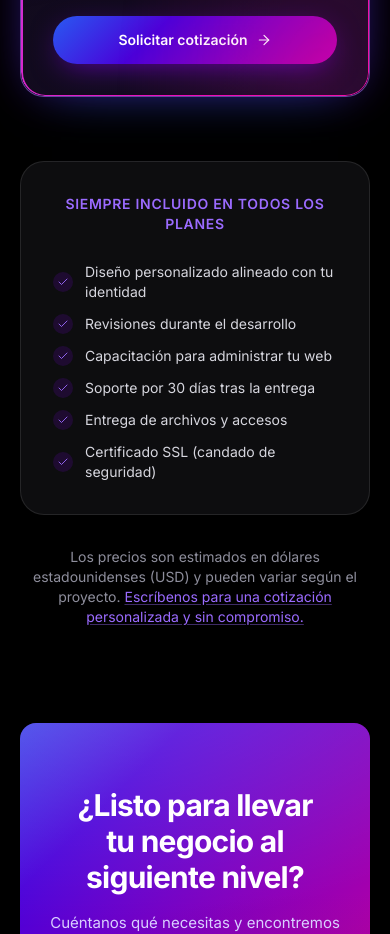
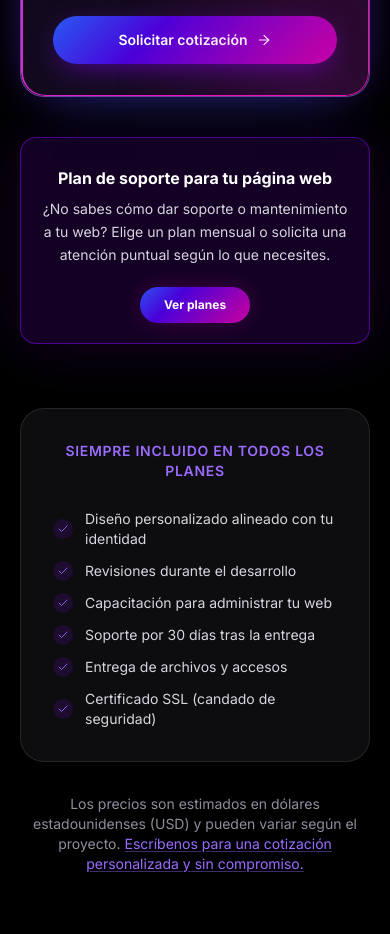
Before and after one commit to bbaltodanodev-lang/possible-cr, a Next.js app: page /paginas-web in a window 390 px wide. Shown: the part 7400-8334 px from the top of the page. Built offline with nearby package versions, Linux system fonts and the light colour scheme; no server answers.

Commit message:
Add files via upload

```diff
--- a/src/components/layout/Navbar.tsx
+++ b/src/components/layout/Navbar.tsx
@@ -158,7 +158,9 @@ export function Navbar() {
                     onClick={() => setServicesOpen(false)}
                     className={cn(
                       "flex items-center justify-between rounded-xl px-3 py-2.5 text-sm font-medium transition-colors",
-                      isActive
+                      item.key === "soporte"
+                        ? "text-brand-gradient"
+                        : isActive
                         ? "bg-brand-tint font-semibold text-brand-300"
                         : "text-body hover:bg-white/5 hover:text-strong",
                     )}
@@ -264,7 +266,9 @@ export function Navbar() {
                       aria-current={isActive ? "page" : undefined}
                       className={cn(
                         "block rounded-xl px-4 py-2.5 text-[15px] font-medium transition-colors",
-                        isActive
+                        item.key === "soporte"
+                          ? "text-brand-gradient"
+                          : isActive
                           ? "bg-brand-tint font-semibold text-brand-300"
                           : "text-strong hover:bg-white/5",
                       )}
--- a/src/components/sections/SupportService.tsx
+++ b/src/components/sections/SupportService.tsx
@@ -44,6 +44,12 @@ export function SupportService() {
         ))}
       </ul>
 
+      <div className="mt-8 rounded-2xl border border-amber-300/30 bg-amber-300/10 p-5">
+        <p className="text-sm font-semibold leading-relaxed text-amber-200">
+          {content.hostingNotice}
+        </p>
+      </div>
+
       <div className="mt-10 border-t border-white/10 pt-8">
         <h4 className="text-xl font-bold tracking-tight text-white">{content.plansTitle}</h4>
         <p className="mt-2 text-sm leading-relaxed text-body">{content.plansDescription}</p>
--- a/src/components/sections/WebPricing.tsx
+++ b/src/components/sections/WebPricing.tsx
@@ -109,6 +109,21 @@ export function WebPricing() {
           })}
         </div>
 
+        <div className="mt-10 mb-10 flex w-full flex-col gap-5 rounded-2xl border border-brand-400/50 bg-brand-tint p-5 shadow-[0_0_60px_rgba(138,0,255,0.15)] sm:flex-row sm:items-center sm:justify-between sm:gap-8 sm:p-6">
+          <div className="min-w-0 text-center sm:text-left">
+            <h3 className="mt-2 text-base font-bold text-white">{t.webPricing.supportTitle}</h3>
+            <p className="mt-2 max-w-3xl text-sm leading-relaxed text-body">
+            {t.webPricing.supportNotice}
+            </p>
+          </div>
+          <a
+            href="/soporte"
+            className="inline-flex shrink-0 self-center rounded-full bg-brand-gradient px-6 py-2.5 text-xs font-bold text-white shadow-[0_0_24px_rgba(239,10,185,0.2)] transition-transform hover:scale-[1.03] sm:self-auto"
+          >
+            {t.webPricing.supportLink}
+          </a>
+        </div>
+
         <div className="mt-16 rounded-3xl border border-white/10 bg-card p-8 sm:p-10">
             <p className="text-center text-sm font-semibold uppercase tracking-wider text-brand-300">
             {t.webPricing.includedEyebrow}
--- a/src/data/support.ts
+++ b/src/data/support.ts
@@ -17,6 +17,7 @@ interface SupportContent {
   tagline: string;
   description: string;
   includes: ServiceItem[];
+  hostingNotice: string;
   plansTitle: string;
   plansDescription: string;
   plans: SupportPlan[];
@@ -32,11 +33,11 @@ export const supportContent: Record<Locale, SupportContent> = {
     heroEyebrow: "Servicios",
     heroTitle: "Soporte y mantenimiento web",
     heroDescription:
-      "Tu página no termina cuando la publicamos. Elige un plan mensual o solicita una atención puntual según lo que necesites.",
+      "¿No sabes cómo dar soporte o mantenimiento a tu web? Elige un plan mensual o solicita una atención puntual según lo que necesites.",
     title: "Soporte y mantenimiento",
     tagline: "Tu página no termina cuando la publicamos.",
     description:
-      "Con planes mensuales continúo cuidando, actualizando y mejorando tu web para mantenerla estable. Tú te concentras en tu negocio mientras yo me encargo de la parte técnica.",
+      "Con planes mensuales cuidamos, actualizamos y mejoramos tu web para mantenerla estable. Tú te mantienes concentrado en tu negocio mientras nos encargamos de la parte técnica.",
     includes: [
       {
         id: "mantenimiento",
@@ -93,16 +94,23 @@ export const supportContent: Record<Locale, SupportContent> = {
         description:
           "Revisión de hosting, dominio, DNS, SSL y publicación cuando corresponda a tu proyecto.",
       },
+      {
+        id: "hosting-dominio",
+        icon: "globe",
+        title: "Hosting y dominio",
+        description: "Gestión del hosting y del dominio durante un año por $20, para que tu web permanezca publicada y accesible.",
+      },
     ],
     plansTitle: "Planes mensuales",
-    plansDescription: "Elige el nivel de acompañamiento que necesitas. Si tu solicitud no encaja en un plan, cotizamos según el alcance y la gravedad, con un monto mínimo acordado antes de comenzar.",
+    hostingNotice: "El primer año de hosting y dominio está incluido sin costo al publicar tu web. Desde el segundo año, su mantenimiento cuesta $20 al año y se gestiona junto con un plan de Soporte Esencial o Soporte Profesional.",
+    plansDescription: "Elige el plan de soporte que mejor se adapte a las necesidades de tu web.",
     plans: [
       {
         id: "esencial",
         name: "Soporte Esencial",
         price: "$50",
         cadence: "al mes",
-        description: "Cambios constantes de contenido, imágenes, textos, precios, horarios, enlaces y ajustes pequeños para mantener tu web al día.",
+        description: "Cambios de contenido, imágenes, textos, precios, horarios, enlaces y ajustes pequeños para mantener tu web al día.",
       },
       {
         id: "profesional",
@@ -130,11 +138,11 @@ export const supportContent: Record<Locale, SupportContent> = {
     heroEyebrow: "Services",
     heroTitle: "Web support and maintenance",
     heroDescription:
-      "Your website doesn't end when we launch it. Choose a monthly plan or request one-time help based on what you need.",
+      "Not sure how to support or maintain your website? Choose a monthly plan or request one-time help based on what you need.",
     title: "Support and maintenance",
     tagline: "Your website doesn't end when we launch it.",
     description:
-      "With monthly plans, I keep looking after, updating and improving your website to keep it stable. You focus on your business while I take care of the technical side.",
+      "With our monthly plans, we look after, update and improve your website to keep it stable. You focus on your business while we take care of the technical side.",
     includes: [
       {
         id: "mantenimiento",
@@ -188,9 +196,16 @@ export const supportContent: Record<Locale, SupportContent> = {
         title: "Technical stability",
         description: "Review of hosting, domain, DNS, SSL and deployment when relevant to your project.",
       },
+      {
+        id: "hosting-dominio",
+        icon: "globe",
+        title: "Hosting and domain",
+        description: "Hosting and domain management for one year at $20, keeping your website published and accessible.",
+      },
     ],
     plansTitle: "Monthly plans",
-    plansDescription: "Choose the level of support you need. If your request does not fit a plan, I will quote it according to its scope and severity, with a minimum agreed before starting.",
+    hostingNotice: "The first year of hosting and domain is included at no extra cost when your website launches. From the second year, maintenance costs $20 per year and is managed together with an Essential or Professional Support plan.",
+    plansDescription: "Choose the support plan that best fits your website's needs.",
     plans: [
       {
         id: "esencial",
--- a/src/i18n/en.ts
+++ b/src/i18n/en.ts
@@ -395,6 +395,9 @@ export const en: Messages = {
     ],
     note: "Prices are estimates in US dollars (USD) and may vary per project.",
     noteLink: "Write to us for a personalized, no-obligation quote.",
+    supportNotice: "Not sure how to support or maintain your website? Choose a monthly plan or request one-time help based on what you need.",
+    supportTitle: "Support plan for your website",
+    supportLink: "View plans",
   },
   systems: {
     heroEyebrow: "Business systems",
--- a/src/i18n/es.ts
+++ b/src/i18n/es.ts
@@ -397,6 +397,9 @@ export const es = {
     ],
     note: "Los precios son estimados en dólares estadounidenses (USD) y pueden variar según el proyecto.",
     noteLink: "Escríbenos para una cotización personalizada y sin compromiso.",
+    supportNotice: "¿No sabes cómo dar soporte o mantenimiento a tu web? Elige un plan mensual o solicita una atención puntual según lo que necesites.",
+    supportTitle: "Plan de soporte para tu página web",
+    supportLink: "Ver planes",
   },
   systems: {
     heroEyebrow: "Sistemas empresariales",
```
Also changed, not shown: src/app/opengraph-image.png (added).
